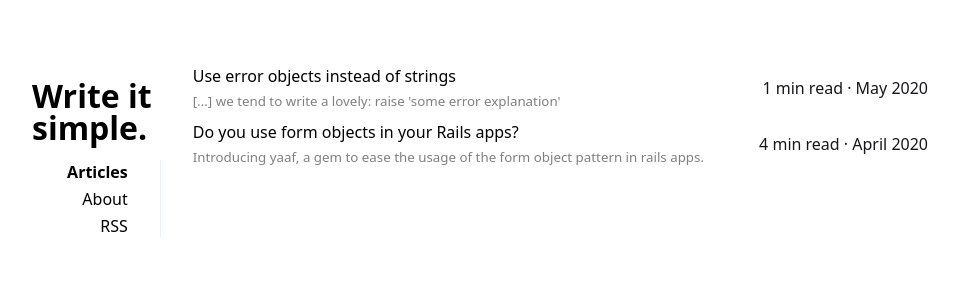
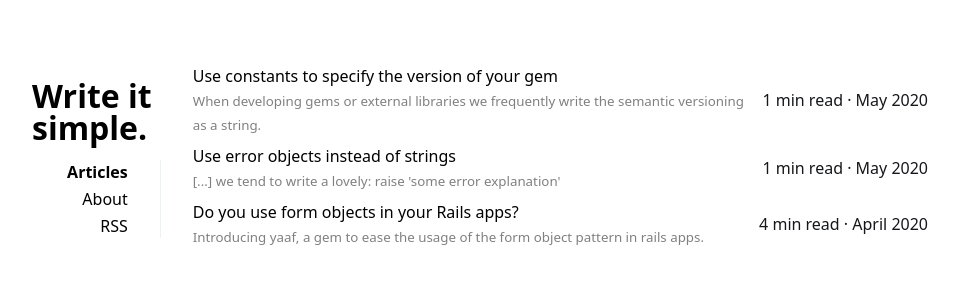
Before and after one commit to juanmanuelramallo/blog, a Jekyll site: the page built from index.html, in a window 1280 px wide. Shown: the top 300 px of the page, without its empty margins (160-1119 px from the left). Built offline with Jekyll 4.4.1, drawn with Linux system fonts in a browser that asks for light colours.

Commit message:
Adding use constants to write semver in gems, adding tags view, updated tag view, updated 404

````diff
--- /dev/null
+++ b/_includes/posts.html
@@ -0,0 +1,22 @@
+<section class="posts">
+  {% if include.title %}
+    <h1>{{ include.title }}</h1>
+  {% endif %}
+  <ul>
+    {% for post in include.posts %}
+      <li>
+        <span>
+          <a class="title" href="{{ site.baseurl }}{{ post.url }}">{{ post.title }}</a>
+          <small class="excerpt">
+            <a href="{{ site.baseurl }}{{ post.url }}">{{ post.excerpt | strip_html }}</a>
+          </small>
+        </span>
+        <span class="stats">
+          {% include read_time.html read_time=post.read_time_in_minutes %}
+          &middot;
+          {% include time.html date=post.date %}
+        </span>
+      </li>
+    {% endfor %}
+  </ul>
+</section>
--- a/_drafts/use-constants-to-write-the-semver-of-your-gems.md
+++ b/_posts/2020-05-04-use-constants-to-write-the-semver-of-your-gems.md
@@ -2,10 +2,10 @@
 layout: post
 title:  "Use constants to specify the version of your gem"
 categories: why-not
-tags: [ruby, gems]
+tags: [why-not, ruby, gems]
 ---
 
-When developing gems or external libraries we frequently use semantic versioning as a string.
+When developing gems or external libraries we frequently write the semantic versioning as a string.
 <!--more-->
 
 ```ruby
--- a/index.html
+++ b/index.html
@@ -2,22 +2,4 @@
 layout: default
 ---
 
-<section class="posts">
-  <ul>
-    {% for post in site.posts %}
-      <li>
-        <span>
-          <a class="title" href="{{ site.baseurl }}{{ post.url }}">{{ post.title }}</a>
-          <small class="excerpt">
-            <a href="{{ site.baseurl }}{{ post.url }}">{{ post.excerpt | strip_html }}</a>
-          </small>
-        </span>
-        <span class="stats">
-          {% include read_time.html read_time=post.read_time_in_minutes %}
-          &middot;
-          {% include time.html date=post.date %}
-        </span>
-      </li>
-    {% endfor %}
-  </ul>
-</section>
+{% include posts.html posts=site.posts %}
````
Also changed, not shown: 404.html (+3 -18 lines), _layouts/tag.html (+3 -10 lines), tags.md (renamed from _layouts/tags.html, +5 -1 lines).
